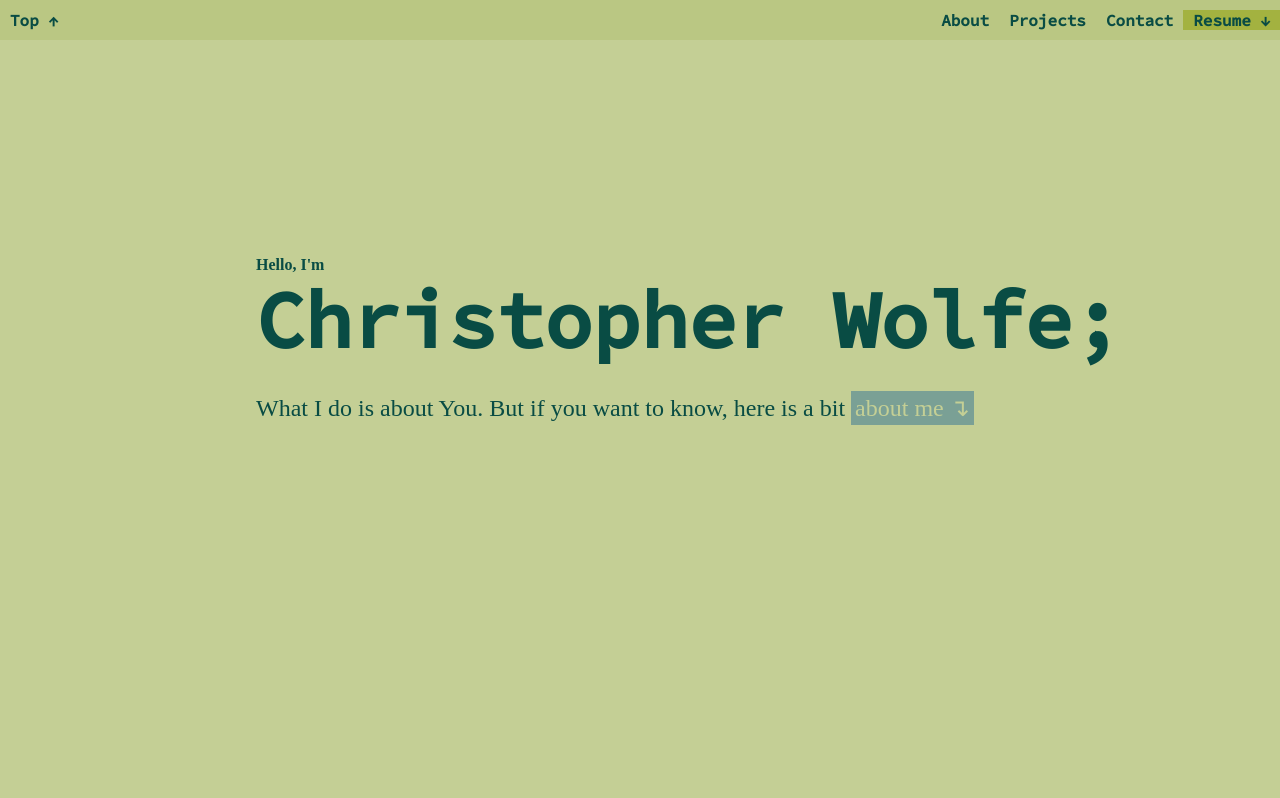
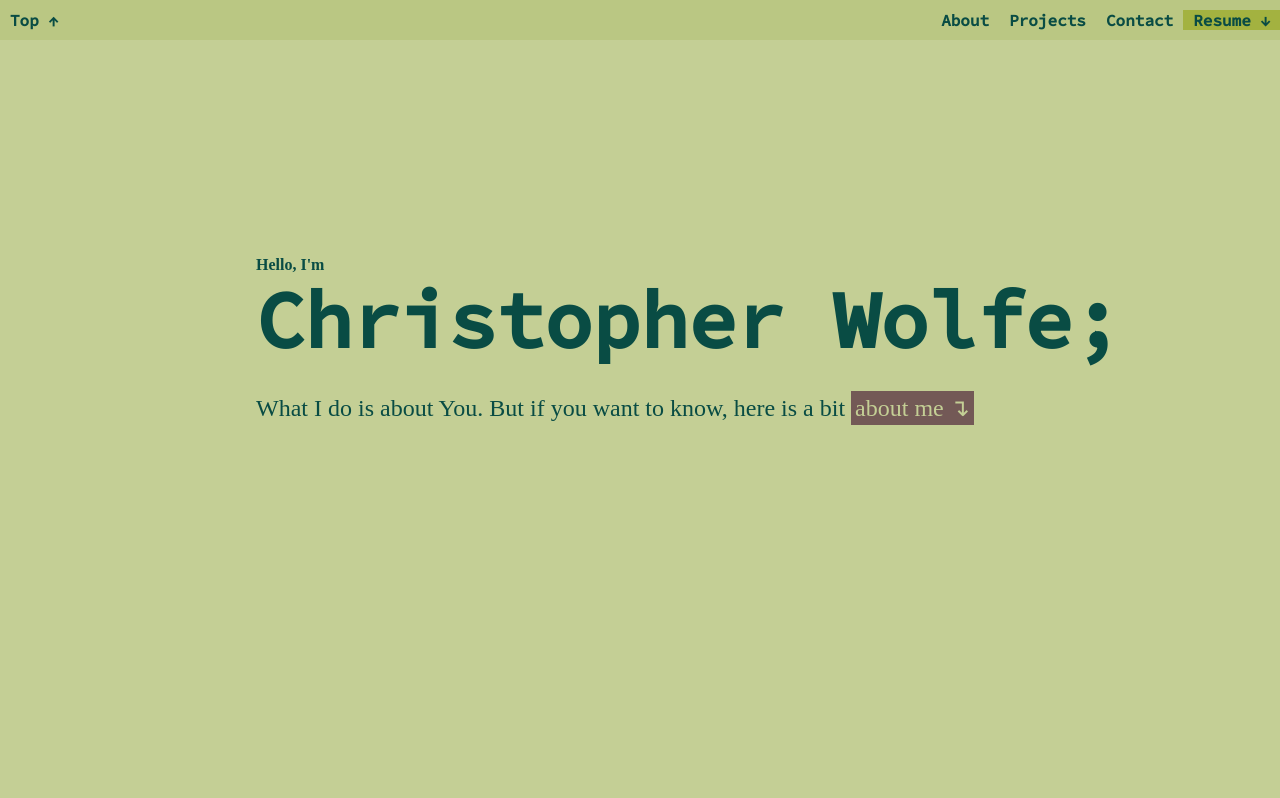
Before and after one commit to Chrisdocs/nextport, a Next.js app: page / in a window 1280 px wide. Shown: the top 798 px of the page. Built offline with nearby package versions, Linux system fonts and the light colour scheme; a web font is replaced by a local one.

Commit message:
form button colors and global color vars

```diff
--- a/styles/Home.module.scss
+++ b/styles/Home.module.scss
@@ -341,7 +341,7 @@
 
 		.submitBtn {
 			border: none;
-			color: $primary-txt;
+			color: $color-primary;
 			background-color: $primary-btn;
 			padding: 10px 15px 10px 15px;
 		}
@@ -353,6 +353,7 @@
 
 		.submitBtn:hover {
 			background-color: $primary-hover;
+			color: $primary-txt;
 		}
 	}
 
--- a/styles/_mixins.scss
+++ b/styles/_mixins.scss
@@ -12,7 +12,7 @@ $color-primary: #C4CF95;
 $primary-txt: #094C44;
 $primary-hover: #A3B240;
 $btn-txt-hover: #40531B;
-$primary-btn: #7aa095;
+$primary-btn: #735956;
 $object-main: #DDE4D5;
 $object-mainDown: #D5DDC0;
 
```
